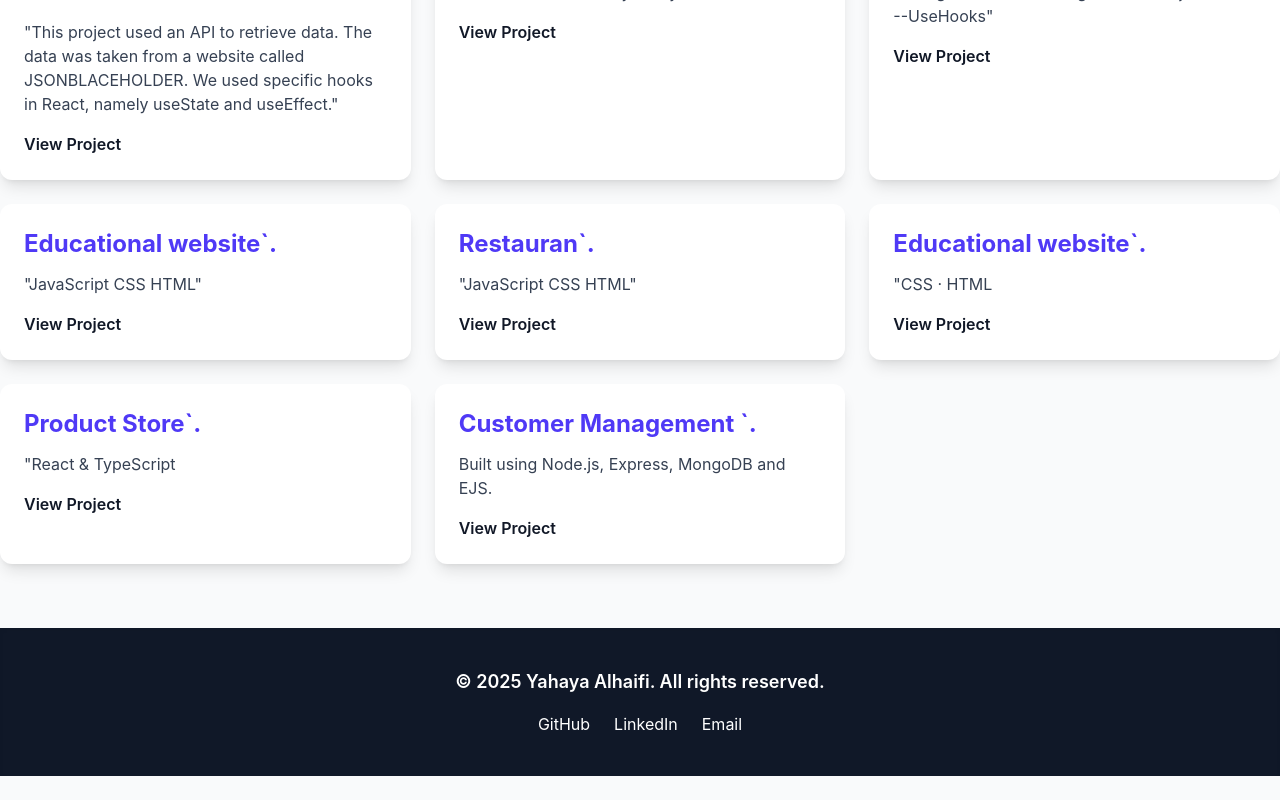
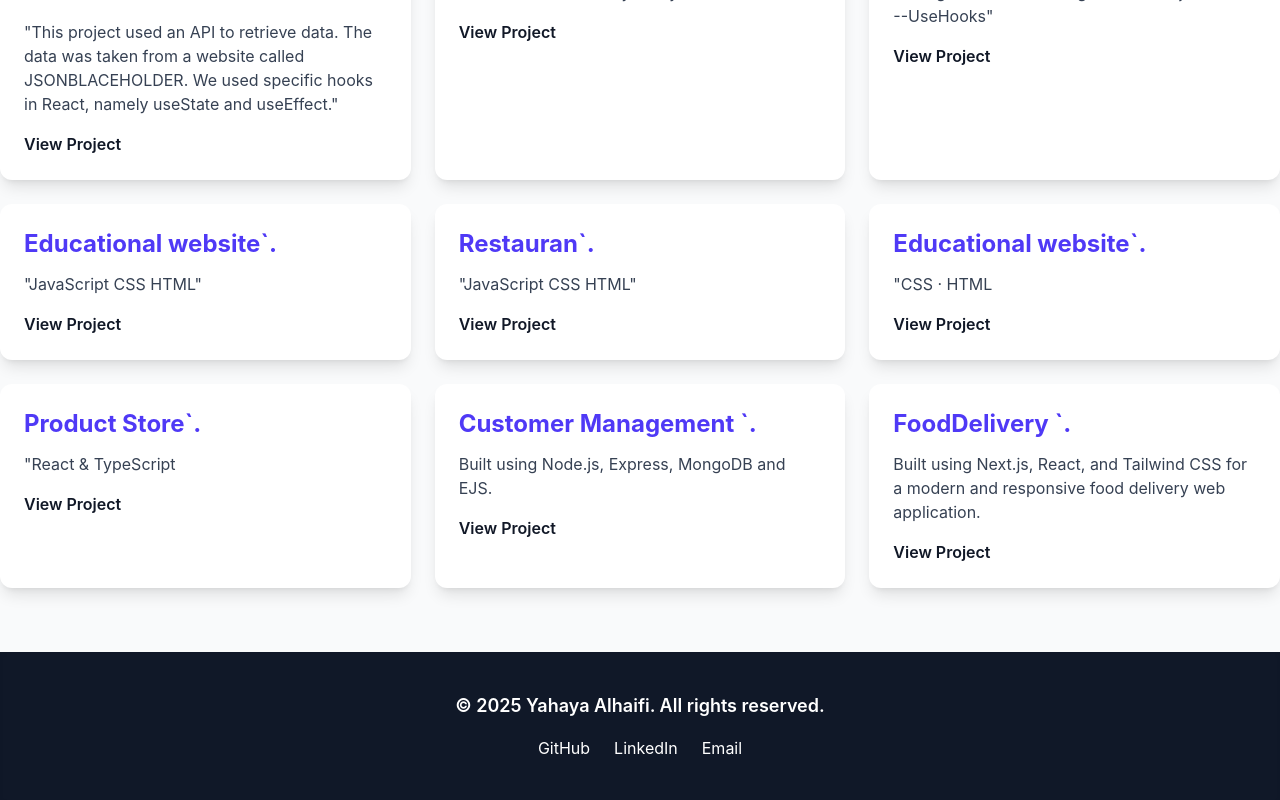
Before and after one commit to yahya659/my-portfolio, a Next.js app: page /projects in a window 1280 px wide. Shown: the part 720-1520 px from the top of the page. Before the commit the page ends 1496 px from the top, so only its background shows below. Built offline with nearby package versions, Linux system fonts and the light colour scheme.

Commit message:
add-FoodDelivery

```diff
--- a/src/app/projects/page.tsx
+++ b/src/app/projects/page.tsx
@@ -17,6 +17,7 @@ export default function ProjectsPage() {
     { title: ' Educational website`.', description: '"CSS · HTML', link: 'https://yahya659.github.io/project1/' },
     { title: ' Product Store`.', description: '"React & TypeScript', link: 'https://product-store-2wuxg8vva-yahyaalhaifis-projects.vercel.app/' },
     { title: ' Customer Management `.', description: 'Built using Node.js, Express, MongoDB and EJS.', link: 'https://github.com/yahya659/node-mongodb' },
+    { title: ' FoodDelivery `.', description: 'Built using Next.js, React, and Tailwind CSS for a modern and responsive food delivery web application.', link: 'https://food-delivery-five-ochre.vercel.app/' },
   ];
 
 
```
